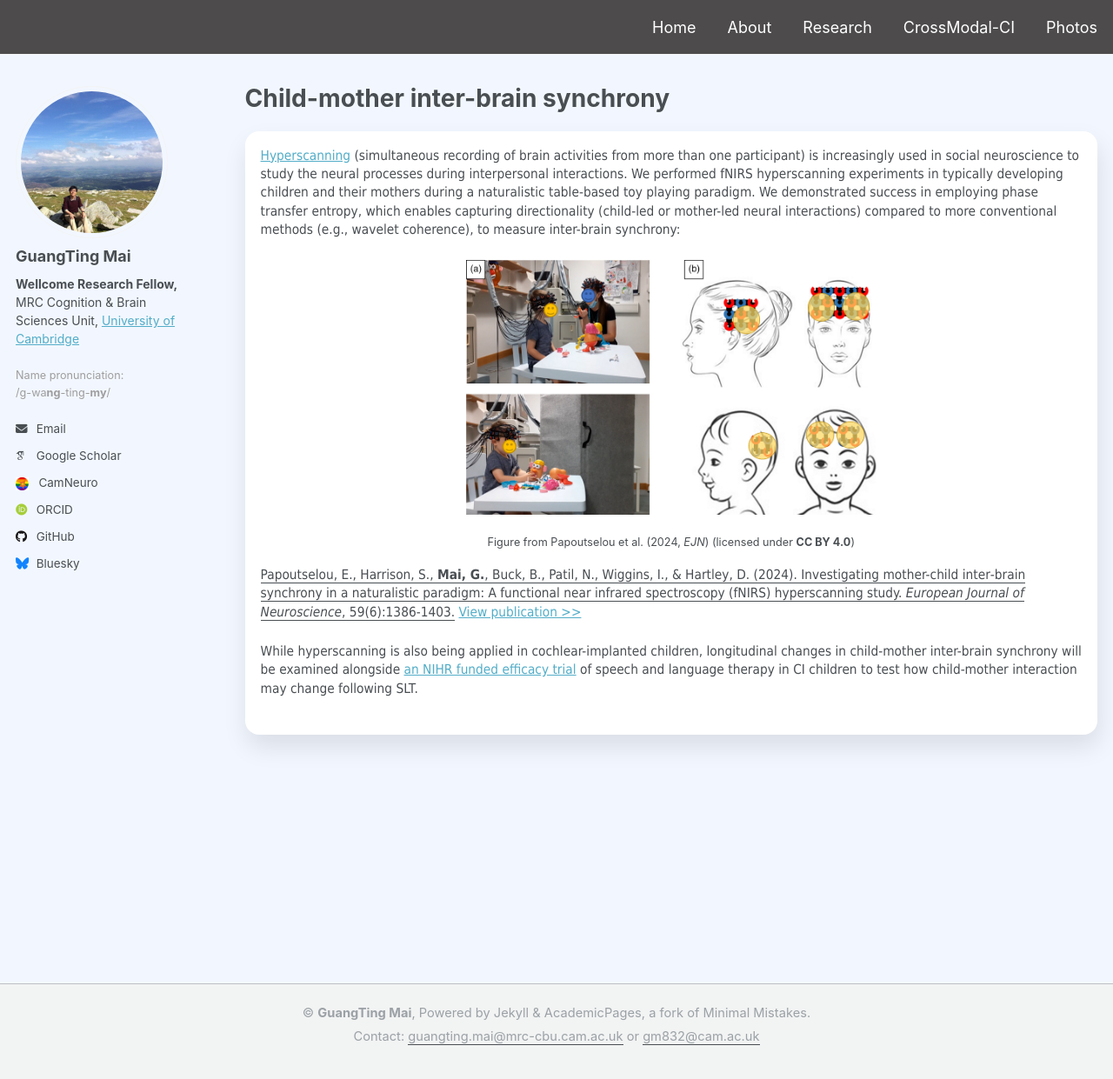
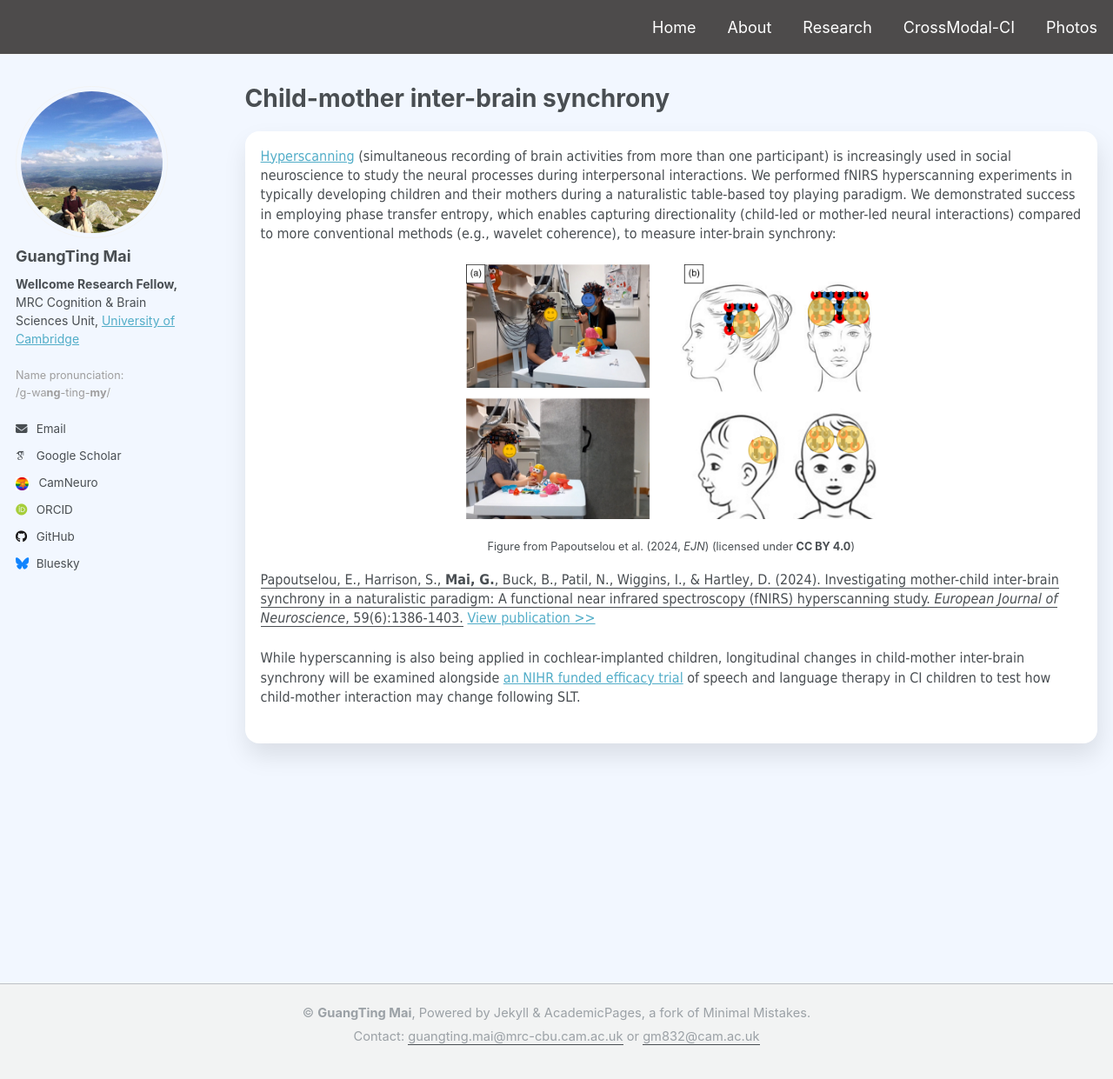
Before and after one commit to guangtingmai/guangtingmai.github.io, a Jekyll site: the page built from _pages/interbrain-sync.html, in a window 1280 px wide and 1245 px high. Shown: the top 1241 px of the window at 87% size. Built offline with Jekyll 4.4.1, drawn with Linux system fonts in a browser that asks for light colours; some web fonts are replaced.

Commit message:
Update interbrain-sync.html

```diff
--- a/_pages/interbrain-sync.html
+++ b/_pages/interbrain-sync.html
@@ -4,7 +4,7 @@
 permalink: /interbrain-sync/
 author_profile: true
 ---
-<p><div class="white-frame"><span style="font-size: 11.5pt;font-family: Tahoma;line-height: 1.4;display: block;margin-bottom: 0.1vh"><a href="https://www.cell.com/neuron/fulltext/S0896-6273(20)30886-2">Hyperscanning</a>
+<p><div class="white-frame"><span style="font-size: 12pt;font-family: Tahoma;line-height: 1.4;display: block;margin-bottom: 0.1vh"><a href="https://www.cell.com/neuron/fulltext/S0896-6273(20)30886-2">Hyperscanning</a>
   (simultaneous recording of brain activities from more than one participant) is increasingly used in social neuroscience to study the neural
   processes during interpersonal interactions. We performed fNIRS hyperscanning experiments in typically developing children and their mothers
   during a naturalistic table-based toy playing paradigm. We demonstrated success in employing phase transfer entropy, which enables capturing
@@ -14,7 +14,7 @@
   <img src="https://guangtingmai.github.io/images/ejn.jpg" width="50%">
 </p>
 <p style="text-align:center;font-size:9.5pt;line-height:1.4;display: block;">Figure from Papoutselou et al. (2024, <i>EJN</i>) (licensed under <strong>CC BY 4.0</strong>)</p>
-<p><span style="font-size: 11.5pt;font-family: Tahoma;line-height: 1.4;display: block;margin-bottom: 0.1vh"><u>Papoutselou, E., Harrison, S., <strong>Mai, G.</strong>, Buck, B., Patil, N., Wiggins, I., & Hartley, D. (2024). Investigating mother-child inter‐brain synchrony in a naturalistic paradigm: A functional near infrared spectroscopy (fNIRS) hyperscanning study. <i>European Journal of Neuroscience</i>, 59(6):1386-1403.</u> <a href="https://onlinelibrary.wiley.com/doi/full/10.1111/ejn.16233">View publication >></a></span></p>
-<p><span style="font-size: 11.5pt;font-family: Tahoma;line-height: 1.4;display: block;margin-bottom: 0.1vh">While hyperscanning is also being applied in cochlear-implanted
+<p><span style="font-size: 12pt;font-family: Tahoma;line-height: 1.4;display: block;margin-bottom: 0.1vh"><u>Papoutselou, E., Harrison, S., <strong>Mai, G.</strong>, Buck, B., Patil, N., Wiggins, I., & Hartley, D. (2024). Investigating mother-child inter‐brain synchrony in a naturalistic paradigm: A functional near infrared spectroscopy (fNIRS) hyperscanning study. <i>European Journal of Neuroscience</i>, 59(6):1386-1403.</u> <a href="https://onlinelibrary.wiley.com/doi/full/10.1111/ejn.16233">View publication >></a></span></p>
+<p><span style="font-size: 12pt;font-family: Tahoma;line-height: 1.4;display: block;margin-bottom: 0.1vh">While hyperscanning is also being applied in cochlear-implanted
   children, longitudinal changes in child-mother inter-brain synchrony will be examined alongside <a href="https://www.impact-trial.ac.uk/">an NIHR
   funded efficacy trial</a> of speech and language therapy in CI children to test how child-mother interaction may change following SLT.</span></div></p>
```
